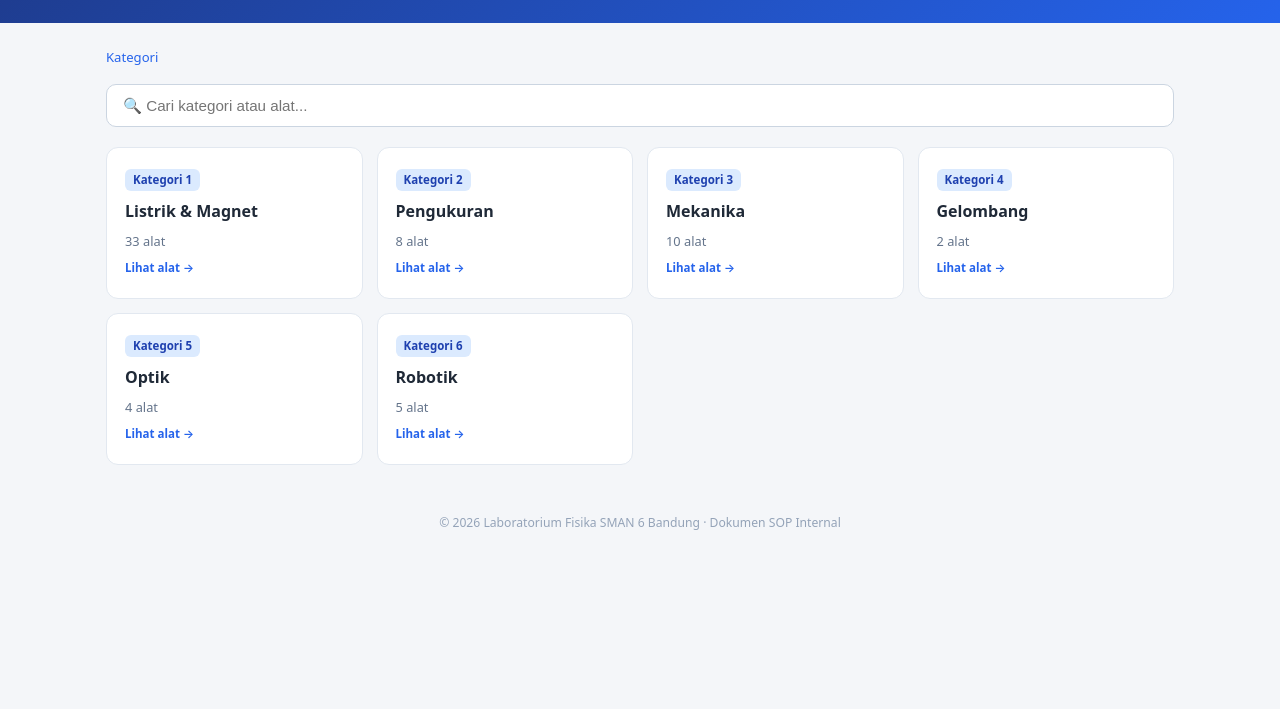
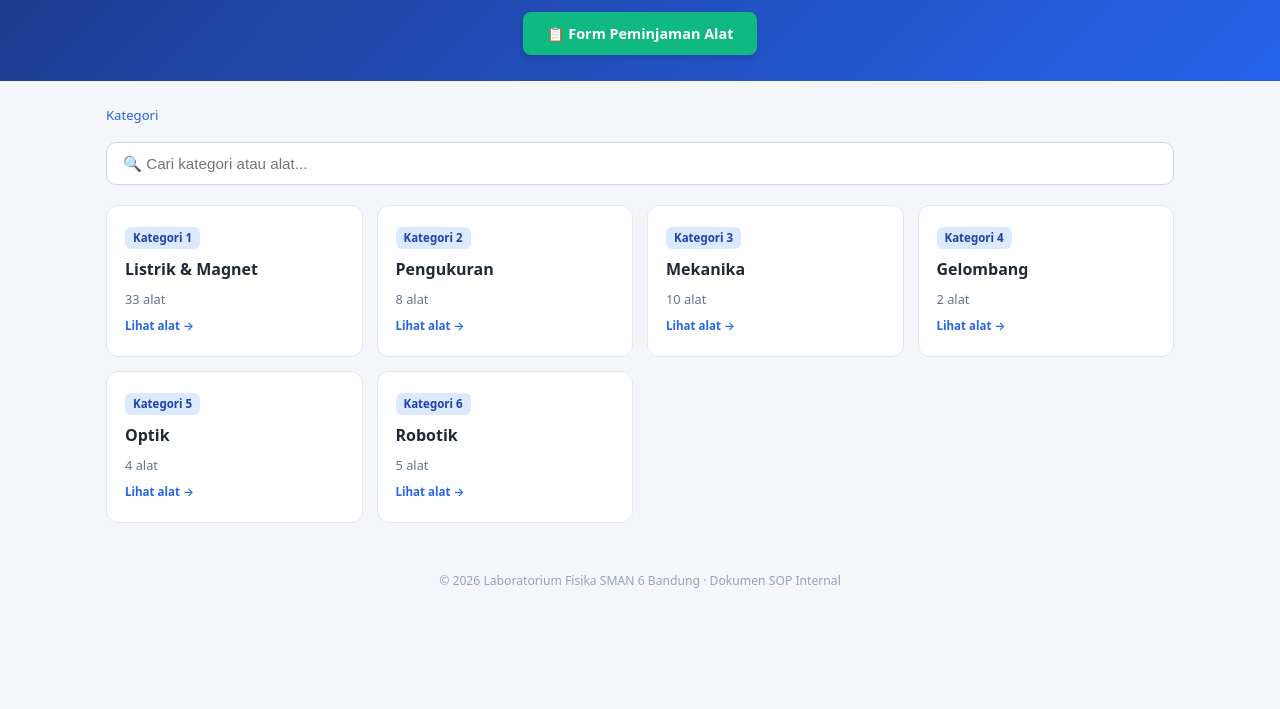
Before and after one commit to naylasofiah-sudo/Sop_Alat_laboratorium-Fisika, a plain HTML site: page index.html in a window 1280 px wide. Shown: the part 91-800 px from the top of the page. Drawn offline with Linux system fonts and the light colour scheme.

Commit message:
Update index.html

```diff
--- a/index.html
+++ b/index.html
@@ -116,6 +116,13 @@
 <header>
   <h1>🔬 SOP Laboratorium Fisika</h1>
   <p>SMAN 6 Bandung · Pilih kategori → pilih alat → lihat SOP</p>
+
+  <!-- TOMBOL PEMINJAMAN ALAT -->
+  <a href="https://docs.google.com/forms/d/e/1FAIpQLSfDGhiXqnRhsZGqa6g2ikqrFIXHrgdjVSWcguGvU12at6mx9A/viewform"
+     target="_blank"
+     style="display: inline-block; margin-top: 15px; background-color: #10b981; color: white; padding: 10px 24px; text-decoration: none; border-radius: 8px; font-weight: bold; font-size: 0.9rem; box-shadow: 0 4px 6px rgba(0,0,0,0.1); transition: 0.2s;">
+     📋 Form Peminjaman Alat
+  </a>
 </header>
 
 <div class="container">
```
